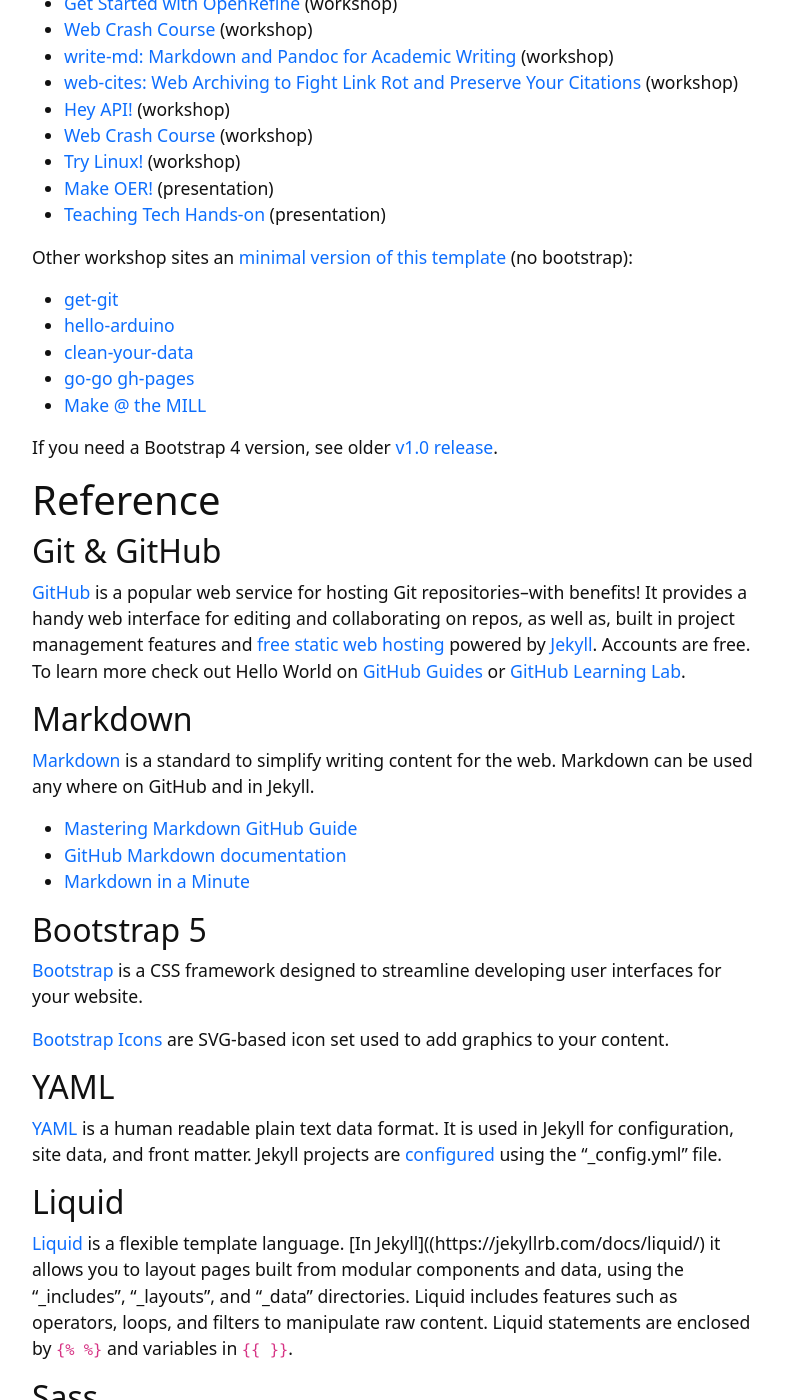
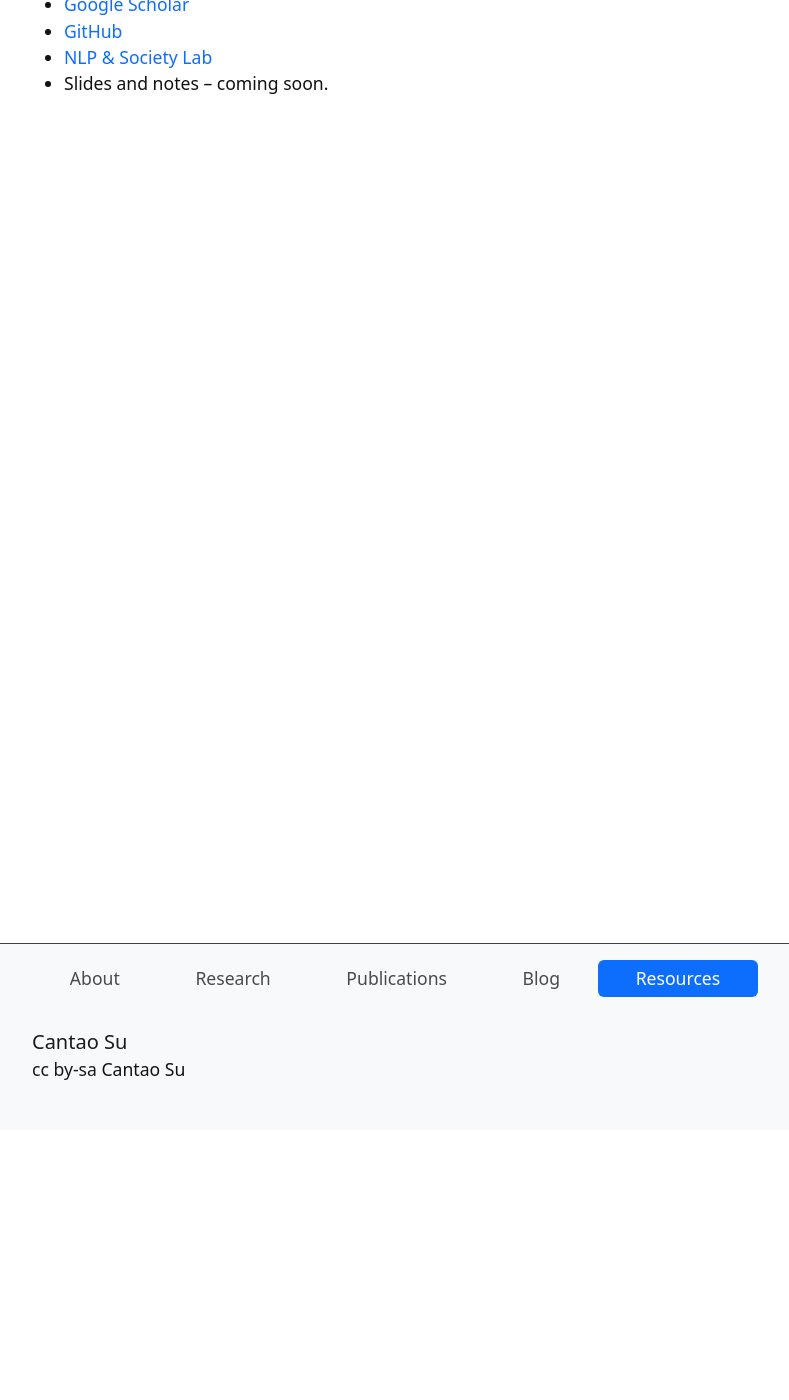
Before and after one commit to CantaoSu/cantaosu.github.io, a Jekyll site: the page built from content/4-resources.md, in a window 1280 px wide and 1400 px high, scrolled down 270 px. Shown: the whole window, without its empty margins (245-1034 px from the left). Built offline with Jekyll 4.4.1, drawn with Linux system fonts in a browser that asks for light colours; our own code applies the rules of GitHub Pages for plain Markdown files; some of the changed text lies outside the part shown.

Commit message:
Update resources section and add new links

```diff
--- a/content/4-resources.md
+++ b/content/4-resources.md
@@ -1,74 +1,11 @@
 ---
-title: Reference & Resources
+layout: section
+title: "Resources"
 nav: Resources
+topics: Links; Teaching
+description: "Useful links, slides, and teaching materials."
 ---
-
-To learn about using `workshop-template-b`, the content pages of this demo provide documentation and examples (also check the [README](https://github.com/evanwill/workshop-template-b/blob/master/README.md)).
-
-Workshop sites using this template:
-
-- [Demo](https://evanwill.github.io/workshop-template-b/) (this repository)
-- [Go Go GitHub Pages (v.2)](https://evanwill.github.io/go-go-ghpages-b/) (workshop)
-- [Get Started with OpenRefine](https://evanwill.github.io/openrefine-b/) (workshop)
-- [Web Crash Course](https://evanwill.github.io/web-crash-course/) (workshop)
-- [write-md: Markdown and Pandoc for Academic Writing](https://evanwill.github.io/write-md/) (workshop)
-- [web-cites: Web Archiving to Fight Link Rot and Preserve Your Citations](https://evanwill.github.io/web-cites/) (workshop)
-- [Hey API!](https://evanwill.github.io/hey-api/) (workshop)
-- [Web Crash Course](https://evanwill.github.io/web-crash-course/) (workshop)
-- [Try Linux!](https://evanwill.github.io/try-linux/) (workshop)
-- [Make OER!](https://evanwill.github.io/make-oer/) (presentation)
-- [Teaching Tech Hands-on](https://evanwill.github.io/tech-hands-on/) (presentation)
-
-Other workshop sites an [minimal version of this template](https://github.com/evanwill/workshop-template) (no bootstrap):
-
-- [get-git](https://evanwill.github.io/get-git/)
-- [hello-arduino](https://evanwill.github.io/hello-arduino/)
-- [clean-your-data](https://evanwill.github.io/clean-your-data/)
-- [go-go gh-pages](https://evanwill.github.io/go-go-ghpages/)
-- [Make @ the MILL](https://uidaholib.github.io/make-at-the-mill/)
-
-If you need a Bootstrap 4 version, see older [v1.0 release](https://github.com/evanwill/workshop-template-b/releases/tag/v1.0).
-
-# Reference
-
-## Git & GitHub
-
-[GitHub](https://github.com/) is a popular web service for hosting Git repositories--with benefits!
-It provides a handy web interface for editing and collaborating on repos, as well as, built in project management features and [free static web hosting](https://pages.github.com/) powered by [Jekyll](https://jekyllrb.com/).
-Accounts are free.
-To learn more check out Hello World on [GitHub Guides](https://guides.github.com/) or [GitHub Learning Lab](https://lab.github.com/).
-
-## Markdown
-
-[Markdown](https://daringfireball.net/projects/markdown/) is a standard to simplify writing content for the web.
-Markdown can be used any where on GitHub and in Jekyll.
-
-- [Mastering Markdown GitHub Guide](https://guides.github.com/features/mastering-markdown/){:target="_blank" rel="noopener"}
-- [GitHub Markdown documentation](https://docs.github.com/en/free-pro-team@latest/github/writing-on-github/basic-writing-and-formatting-syntax){:target="_blank" rel="noopener"}
-- [Markdown in a Minute](https://evanwill.github.io/_drafts/notes/markdown-minute.html)
-
-## Bootstrap 5
-
-[Bootstrap](https://getbootstrap.com/) is a CSS framework designed to streamline developing user interfaces for your website.
-
-[Bootstrap Icons](https://icons.getbootstrap.com/) are SVG-based icon set used to add graphics to your content.
-
-## YAML
-
-[YAML](http://www.yaml.org/) is a human readable plain text data format.
-It is used in Jekyll for configuration, site data, and front matter.
-Jekyll projects are [configured](https://jekyllrb.com/docs/configuration/) using the "_config.yml" file.
-
-## Liquid
-
-[Liquid](http://shopify.github.io/liquid/) is a flexible template language.
-[In Jekyll]((https://jekyllrb.com/docs/liquid/) it allows you to layout pages built from modular components and data, using the "_includes", "_layouts", and "_data" directories.
-Liquid includes features such as operators, loops, and filters to manipulate raw content.
-Liquid statements are enclosed by {% raw %}`{%  %}`{% endraw %} and variables in {% raw %}`{{  }}`{% endraw %}.
-
-## Sass
-
-[Sass](http://sass-lang.com/) is a CSS extension / preprocessor.
-All normal CSS is valid SCSS, but Sass adds many powerful functions and programmatic features.
-Writing SCSS is often easier and more sensible, for example by supporting nesting, variables, and operators.
-Jekyll lets you write SASS in modular chucks called partials, in the "_sass" directory, that will be combined and compiled into normal CSS files when the site is built.
+- [Google Scholar](你的链接)
+- [GitHub](你的链接)
+- [NLP & Society Lab](实验室主页链接)
+- Slides and notes – coming soon.
```
